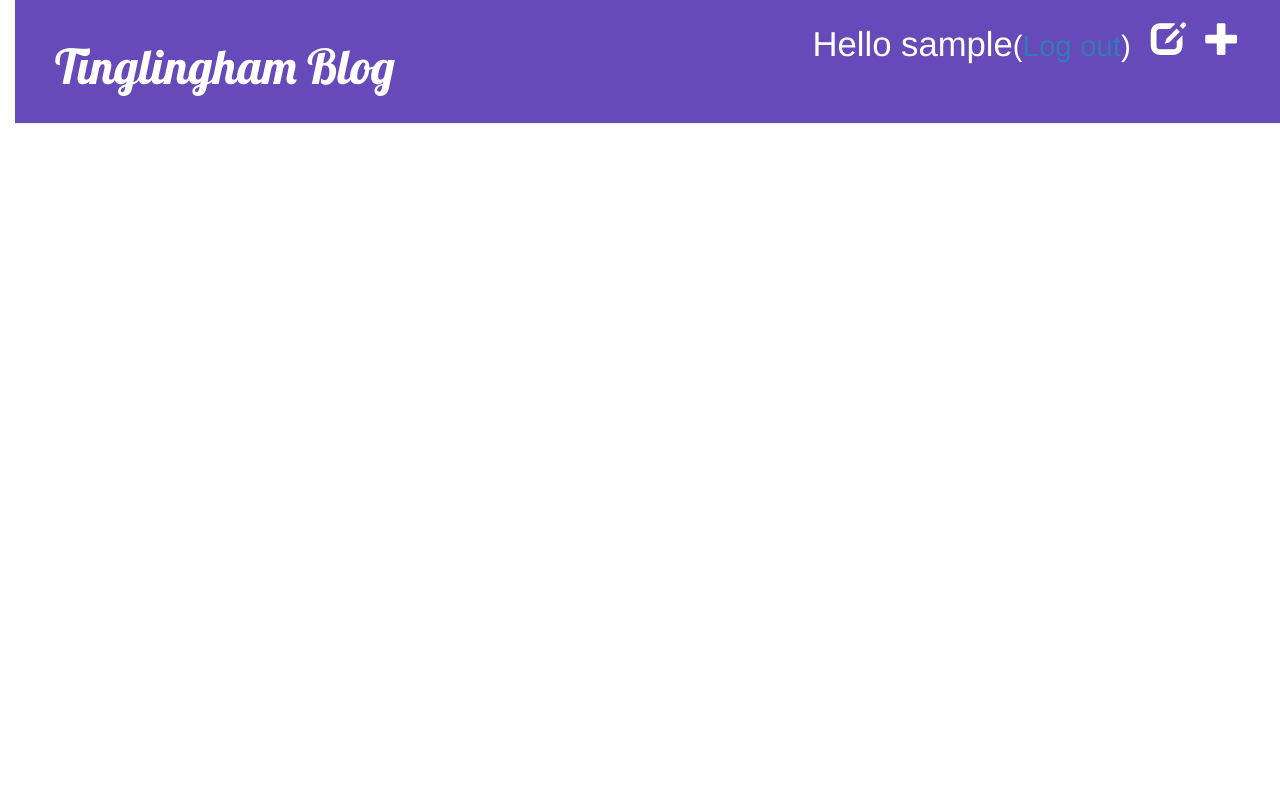
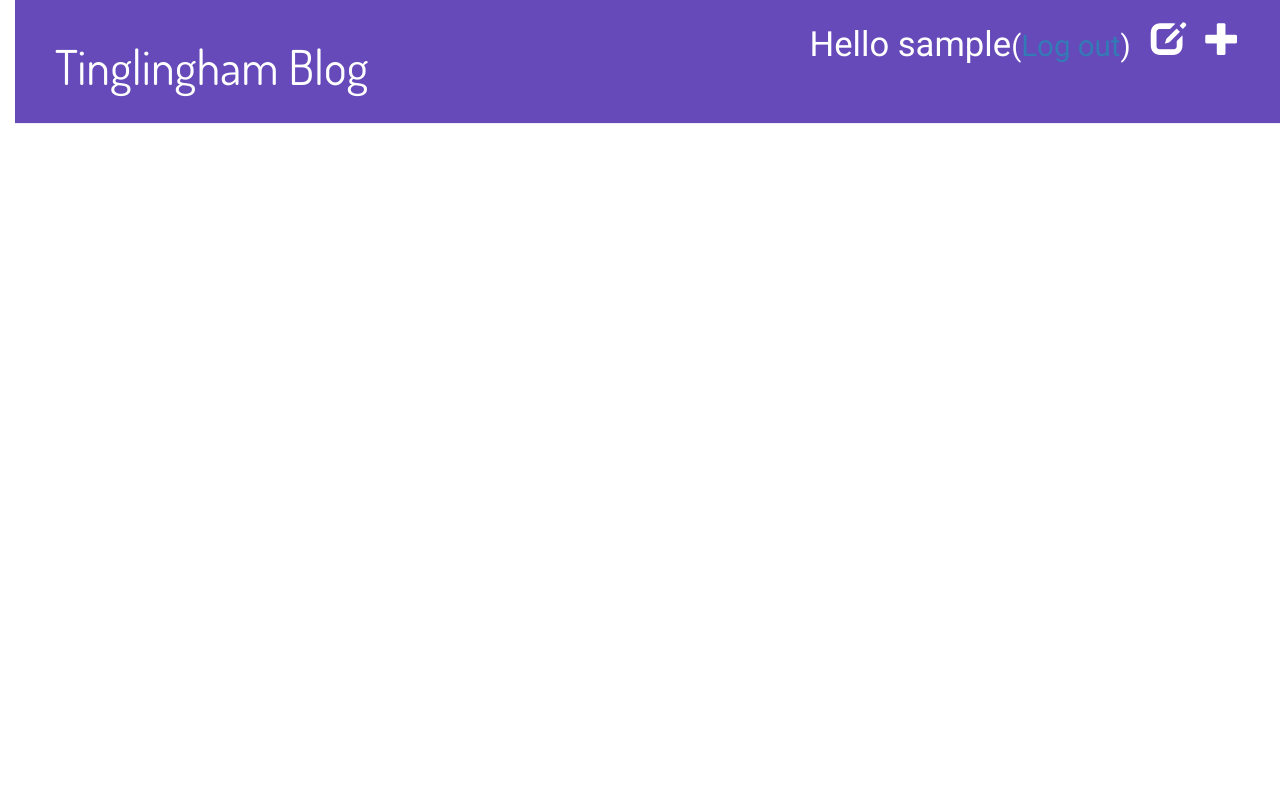
Before and after one commit to lbillingham/django-girls-blog, a Django app: a page that uses blog/templates/blog/base.html in a window 1280 px wide. Run offline with Django 3.2, Linux system fonts and the light colour scheme; the visitor is signed in with stand-in values (Sample User, id 1); data that the repository does not hold is empty; some libraries are stand-ins or nearby versions.

Commit message:
moved from lobster font to Dosis

```diff
--- a/blog/static/css/blog.css
+++ b/blog/static/css/blog.css
@@ -3,6 +3,7 @@ h1 a {
 }
 body {
     padding-left: 15px;
+    font-family: 'Roboto', sans-serif;
 }
 .page-header{
     background-color: #664aba;
@@ -18,7 +19,7 @@ body {
     margin-left: 40px;
 }
 h1, h2, h3, h4{
-    font-family: 'Lobster', cursive;
+    font-family: 'Dosis', sans-serif;
 }
 .date{
     color:  #43C6DB;
--- a/blog/templates/blog/base.html
+++ b/blog/templates/blog/base.html
@@ -4,7 +4,8 @@
         <title>Tinglingham Blog</title>
         <link rel="stylesheet" href="//maxcdn.bootstrapcdn.com/bootstrap/3.2.0/css/bootstrap.min.css">
         <link rel="stylesheet" href="//maxcdn.bootstrapcdn.com/bootstrap/3.2.0/css/bootstrap-theme.min.css">
-        <link href="//fonts.googleapis.com/css?family=Lobster&subset=latin,latin-ext" rel="stylesheet" type="text/css">
+        <link href="//fonts.googleapis.com/css?family=Dosis&subset=latin,latin-ext" rel="stylesheet" type="text/css">
+        <link href="//fonts.googleapis.com/css?family=Roboto&subset=latin,latin-ext" rel="stylesheet" type="text/css">
         <link rel="stylesheet" href="{% static 'css/blog.css' %}">
     </head>
     <div class="page-header">
```
